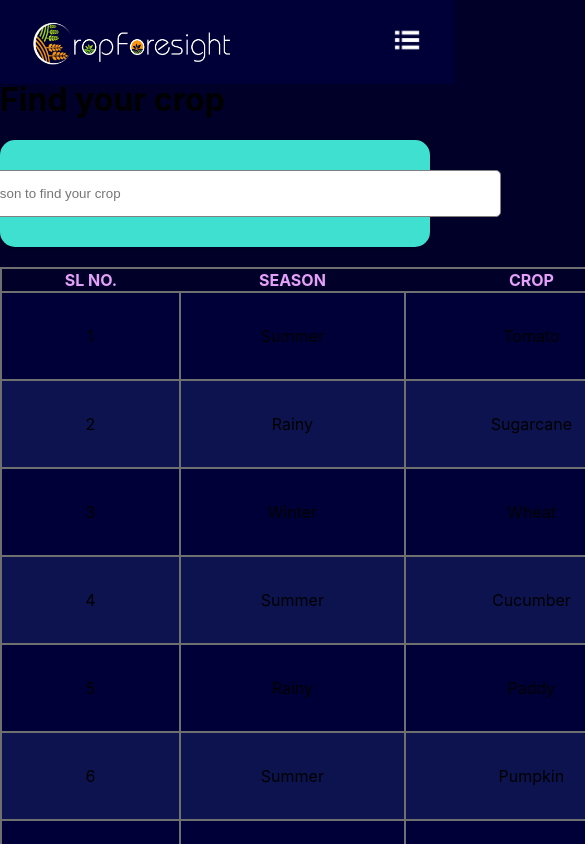
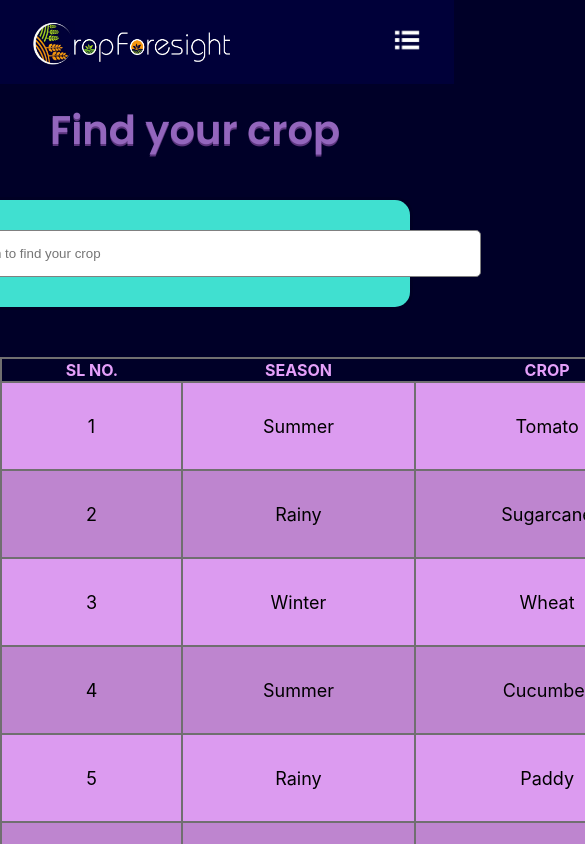
Before and after one commit to abhijeet141/CropForesight-FrontEnd, a React (Create React App) app: page /ExampleCrop in a window 390 px wide. Shown: the top 844 px of the page, 585 px wide, since content can reach past the window. Built offline with nearby package versions, Linux system fonts and the light colour scheme.

Commit message:
Fixed varied fonts of headings - Made all the headings uniform in size, style and position - Improved UI of example page

```diff
--- a/src/components/Contributor.js
+++ b/src/components/Contributor.js
@@ -24,7 +24,7 @@ const Contributor = () => {
   return (
     <>
     <NAV/>
-    <br /><br /><br /><br /><br />
+    <br />
       <div>
         <h1 className="h1" >
           Our Contributors
--- a/src/components/ExampleOfCrop/ExampleCrop.css
+++ b/src/components/ExampleOfCrop/ExampleCrop.css
@@ -26,6 +26,8 @@ td {
   padding-left: 5rem;
   text-align: center;
   border: 2px solid rgb(112, 111, 112);
+  color:black;
+  font-size: 18px;
 }
 .Crop_table {
   justify-content: center !important;
@@ -34,15 +36,34 @@ td {
 .input_E {
   min-width: 540px !important;
 }
+.inputcard_E {
+  display: flex;
+  justify-content: center !important;
+  align-items: center !important;
+  padding-bottom: 30px;
+
+}
 .h1_E {
-  margin-top: 5rem;
+  font-family: "Poppins";
+  font-size: 40px;
+  font-weight: 600;
+  text-shadow: 0px 2px 0px rgb(91, 53, 126);
+  display: flex;
+  justify-content: center;
+  align-items: center;
+  display: flex;
+  font-style: bold;
+  color: rgb(147, 102, 189);
+  text-align: center;
+  margin-top: 100px;
+  margin-bottom: 20px;
 }
 .tbody_E tr:nth-child(odd) {
-  background-color: rgb(0, 0, 57);
+  background-color: rgb(220, 155, 240);
 }
 
 .tbody_E tr:nth-child(even) {
-  background-color: #0c134f;
+  background-color: rgb(190, 133, 207);
 }
 @media only screen and (max-width: 855px) {
   img {
--- a/src/components/ExampleOfCrop/ExampleCrop.jsx
+++ b/src/components/ExampleOfCrop/ExampleCrop.jsx
@@ -11,6 +11,7 @@ export function ExampleCrop() {
     <>
       <NAV />
       <h1 className="h1_E">Find your crop </h1>
+      <div className="inputcard_E">
         <form className="form_E">
           <input
             placeholder="Input season to find your crop"
@@ -19,6 +20,7 @@ export function ExampleCrop() {
             className="input_E"
           ></input>
         </form>
+      </div>
 
       <table className="table_E">
         <thead className="thead_E">
--- a/src/components/Home.css
+++ b/src/components/Home.css
@@ -193,8 +193,6 @@ img {
 }
 
 @media only screen and (max-width: 480px) {
-  .main {
-  }
   .card-container {
     flex-direction: column;
     align-items: center;
--- a/src/components/Weather.css
+++ b/src/components/Weather.css
@@ -16,13 +16,18 @@ input:focus {
 
 h1 {
   font-family: "Poppins";
-  font-size: 60px;
+  font-size: 40px;
   font-weight: 600;
-  color: rgb(167, 116, 214);
   text-shadow: 0px 2px 0px rgb(91, 53, 126);
   display: flex;
   justify-content: center;
   align-items: center;
+  display: flex;
+  font-style: bold;
+  color: rgb(147, 102, 189);
+  text-align: center;
+  margin-top: 40px;
+  margin-bottom: 20px;
 }
 
 .Weather {
@@ -50,6 +55,7 @@ h1 {
   align-items: center;
   height: 100vh;
   overflow: hidden;
+
 }
 
 .box {
@@ -59,8 +65,7 @@ h1 {
 }
 
 .maincontainer {
-  background-color: #f1f1f1;
-  background-image: linear-gradient(to bottom right, #180356, #64089a);
+  background-color: rgb(4,4,44);
   position: absolute;
   top: 0;
   right: 0;
--- a/src/components/contributor.css
+++ b/src/components/contributor.css
@@ -25,10 +25,15 @@
   .h1{
     display: flex;
     justify-content: center;
-    color: white;
-    margin-top: 2rem;
-    font-size: 3rem;
-    font-weight: 200;
+    width: 100%;
+    font-family: "Poppins";
+    font-weight: 600;
+    text-shadow: 0px 2px 0px rgb(91, 53, 126);
+    font-size: 40px;
+    font-style: bold;
+    color: rgb(147, 102, 189);
+    text-align: center;
+    margin-top: 90px;
   }
 
   .Contributor_cards {
--- a/src/components/faq/faq.css
+++ b/src/components/faq/faq.css
@@ -7,15 +7,15 @@
     margin-bottom: 50px;
 }
 .faq-heading{
-  font-family: 'Poppins';
-  text-align: center;
-  font-size: 60px;
+  font-family: "Poppins";
   font-weight: 600;
   text-shadow: 0px 2px 0px rgb(91, 53, 126);
+  text-align: center;
+  font-size: 40px;
   color: rgb(147, 102, 189);
 }
 .faq-main{
-    margin-top: 50px;
+    margin-top: 10px;
     margin-bottom: 50px;
     display: flex;
     justify-content: center;
```
Lines whose indentation alone changed are shown as unchanged.
